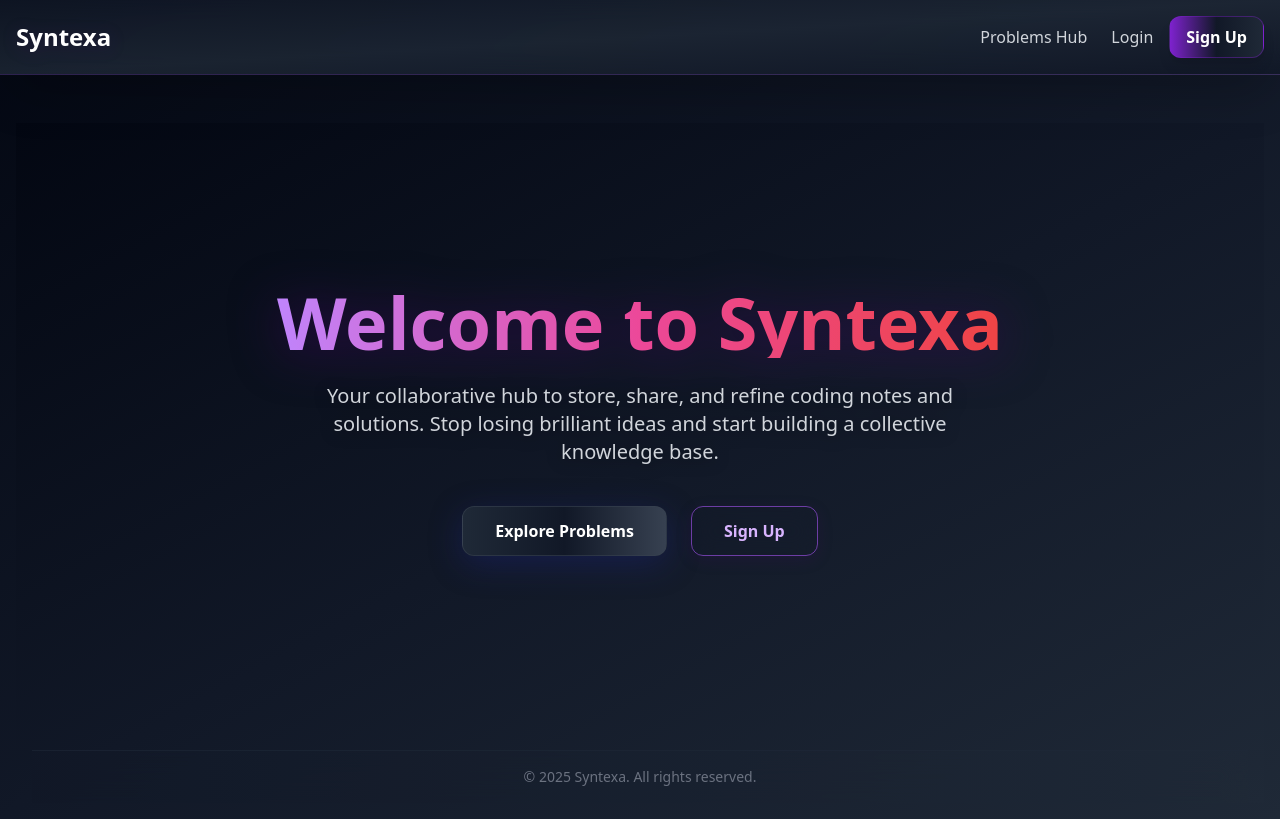
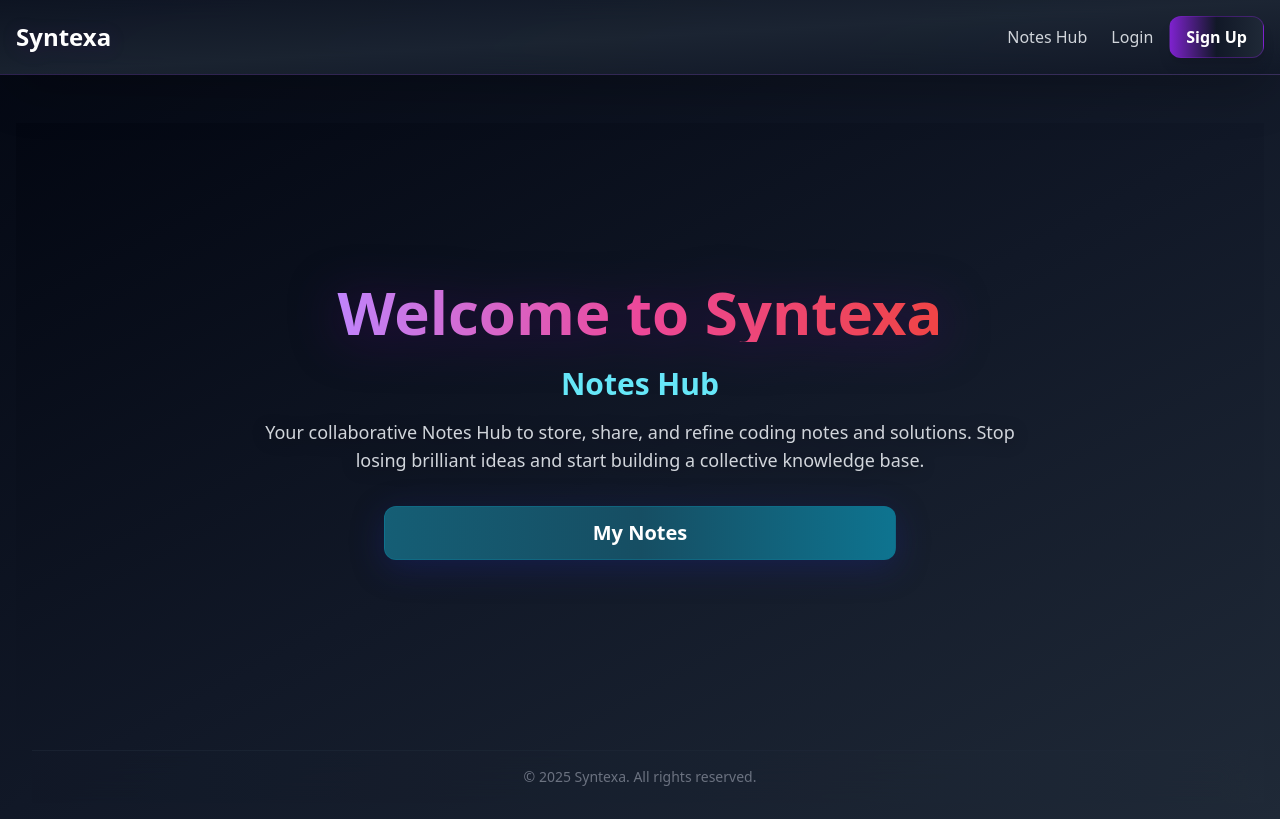
Before and after one commit to ag863k/Syntexa, a React (Create React App) app in the folder syntexa-frontend/: page / in a window 1280 px wide. Built offline with nearby package versions, Linux system fonts and the light colour scheme.

Commit message:
logged in user, notes access and notes page fix

```diff
--- a/syntexa-frontend/src/App.js
+++ b/syntexa-frontend/src/App.js
@@ -40,7 +40,7 @@ const AppContent = () => {
                 <div className="container mx-auto flex justify-between items-center">
                     <Link to="/" className="text-2xl font-bold hover:text-purple-400 transition-colors drop-shadow-[0_2px_8px_rgba(80,0,120,0.2)]">Syntexa</Link>
                     <div className="flex items-center space-x-6">
-                        <Link to="/problems" className="font-medium text-gray-300 hover:text-purple-400 transition-colors">Problems Hub</Link>
+                        <Link to="/mynotes" className="font-medium text-gray-300 hover:text-purple-400 transition-colors">Notes Hub</Link>
                         {currentUser ? (
                             <div className="flex items-center space-x-4">
                                 <span className="font-bold hidden sm:block text-gray-200 drop-shadow-[0_2px_8px_rgba(80,0,120,0.2)]">{currentUser.username}</span>
--- a/syntexa-frontend/src/pages/HomePage.js
+++ b/syntexa-frontend/src/pages/HomePage.js
@@ -14,14 +14,14 @@ const HomePage = () => {
         }
     }, [currentUser]);
 
-    // Show a banner if logged in (only once at the top)
-    const loggedInBanner = currentUser ? (
-        <div className="w-full mb-6 p-4 rounded-xl bg-gradient-to-r from-cyan-900 via-gray-900 to-gray-800 border border-cyan-500/40 text-cyan-200 font-semibold shadow-lg text-center">
-            Logged in as <span className="font-bold">{currentUser.username}</span>.
-        </div>
-    ) : null;
+    // If logged in, redirect to My Notes directly
+    useEffect(() => {
+        if (currentUser) {
+            window.location.replace('/mynotes');
+        }
+    }, [currentUser]);
 
-    // Professional user profile at top
+    // Professional user profile at top (not shown if redirecting)
     const userProfileBanner = profile ? (
         <div className="w-full mb-6 p-4 rounded-xl bg-gradient-to-r from-cyan-900 via-gray-900 to-gray-800 border border-cyan-500/40 text-cyan-200 font-semibold shadow-lg text-center flex flex-col md:flex-row md:items-center md:justify-between">
             <span>Logged in as <span className="font-bold">{profile.username}</span> (ID: {profile.id})</span>
@@ -30,42 +30,24 @@ const HomePage = () => {
     ) : null;
 
     return (
-        <div className="flex flex-col justify-center items-center text-center min-h-[85vh] px-4 bg-gradient-to-br from-gray-950 via-gray-900 to-gray-800 text-white">
-            <main className="flex-grow flex flex-col justify-center items-center">
+        <div className="flex flex-col justify-center items-center text-center min-h-[85vh] px-2 md:px-4 bg-gradient-to-br from-gray-950 via-gray-900 to-gray-800 text-white">
+            <main className="flex-grow flex flex-col justify-center items-center w-full">
                 {userProfileBanner}
-                {loggedInBanner}
-                <h1 className="text-5xl md:text-7xl font-extrabold bg-clip-text text-transparent bg-gradient-to-r from-purple-400 via-pink-500 to-red-500 mb-6 drop-shadow-[0_4px_24px_rgba(80,0,120,0.5)]">
+                <h1 className="text-4xl md:text-6xl font-extrabold bg-clip-text text-transparent bg-gradient-to-r from-purple-400 via-pink-500 to-red-500 mb-4 md:mb-6 drop-shadow-[0_4px_24px_rgba(80,0,120,0.5)] break-words max-w-2xl md:max-w-4xl">
                     Welcome to Syntexa
                 </h1>
-                <p className="text-gray-300 text-lg md:text-xl mb-10 max-w-2xl mx-auto drop-shadow-[0_2px_8px_rgba(0,0,0,0.4)]">
-                    Your collaborative hub to store, share, and refine coding notes and solutions. Stop losing brilliant ideas and start building a collective knowledge base.
+                <h2 className="text-2xl md:text-3xl font-bold text-cyan-300 mb-2 md:mb-4">Notes Hub</h2>
+                <p className="text-gray-300 text-base md:text-lg mb-8 max-w-2xl md:max-w-3xl mx-auto drop-shadow-[0_2px_8px_rgba(0,0,0,0.4)] break-words">
+                    Your collaborative Notes Hub to store, share, and refine coding notes and solutions. Stop losing brilliant ideas and start building a collective knowledge base.
                 </p>
-                <div className="space-x-6">
+                <div className="flex flex-col md:flex-row gap-4 w-full max-w-lg justify-center">
                     <Link
-                        to="/problems"
-                        className="inline-block py-3 px-8 font-semibold rounded-xl bg-gradient-to-r from-gray-800 via-gray-900 to-gray-700 hover:from-gray-700 hover:to-gray-900 text-white shadow-2xl border border-gray-700/60 hover:border-purple-500/60 transition-transform transform hover:scale-105 backdrop-blur-md"
+                        to="/mynotes"
+                        className="flex-1 py-3 px-8 font-semibold rounded-xl bg-gradient-to-r from-cyan-800 via-cyan-900 to-cyan-700 hover:from-cyan-700 hover:to-cyan-900 text-white shadow-2xl border border-cyan-700/60 hover:border-purple-500/60 transition-transform transform hover:scale-105 backdrop-blur-md text-lg md:text-xl"
                         style={{boxShadow:'0 8px 32px 0 rgba(31,38,135,0.37)'}}
                     >
-                        Explore Problems
+                        My Notes
                     </Link>
-                    {!currentUser && (
-                        <Link
-                            to="/signup"
-                            className="inline-block py-3 px-8 font-semibold rounded-xl border border-purple-500/60 text-purple-300 hover:bg-purple-800/60 hover:text-white shadow-xl backdrop-blur-md transition-colors"
-                            style={{boxShadow:'0 4px 16px 0 rgba(80,0,120,0.15)'}}
-                        >
-                            Sign Up
-                        </Link>
-                    )}
-                    {currentUser && (
-                        <Link
-                            to="/mynotes"
-                            className="inline-block py-3 px-8 font-semibold rounded-xl border border-cyan-500/60 text-cyan-300 hover:bg-cyan-800/60 hover:text-white shadow-xl backdrop-blur-md transition-colors ml-2"
-                            style={{boxShadow:'0 4px 16px 0 rgba(0,200,255,0.10)'}}
-                        >
-                            My Notes
-                        </Link>
-                    )}
                 </div>
             </main>
             <footer className="text-gray-500 text-sm text-center py-4 mt-8 border-t border-gray-800/60 w-full bg-gradient-to-r from-gray-900/80 to-gray-800/80 backdrop-blur-md">
--- a/syntexa-frontend/src/pages/LoginPage.js
+++ b/syntexa-frontend/src/pages/LoginPage.js
@@ -18,7 +18,7 @@ const LoginPage = () => {
             () => {
                 setLoading(false);
                 window.dispatchEvent(new Event('storage'));
-                navigate("/problems"); // Redirect to problems hub after login
+                navigate("/mynotes"); // Redirect to notes hub after login
             },
             (error) => {
                 // Show the backend error message directly for clarity
--- a/syntexa-frontend/src/pages/ProblemsListPage.js
+++ b/syntexa-frontend/src/pages/ProblemsListPage.js
@@ -75,7 +75,7 @@ const ProblemsListPage = () => {
             {userProfileBanner}
             <div className="flex justify-between items-center my-8">
                 <h1 className="text-4xl font-bold bg-clip-text text-transparent bg-gradient-to-r from-purple-400 via-pink-500 to-red-500 drop-shadow-[0_4px_24px_rgba(80,0,120,0.5)]">
-                    Coding Notes Hub
+                    Notes Hub
                 </h1>
                 {currentUser && (
                     <button onClick={() => setShowCreateForm(!showCreateForm)} className="py-2 px-4 bg-gradient-to-r from-purple-700 via-gray-900 to-gray-800 hover:from-purple-800 hover:to-gray-900 rounded-xl text-white font-bold transition-all shadow-lg border border-purple-700/40 ml-4">
```
Also changed, not shown: syntexa-frontend/src/pages/ProblemDetailPage.js (+34 -24 lines), 1 other file (tests, documents, lock files or other folders).
